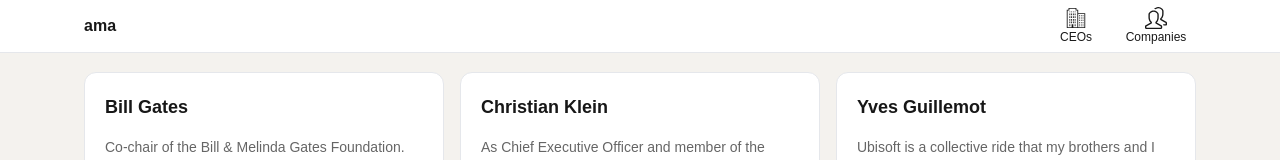
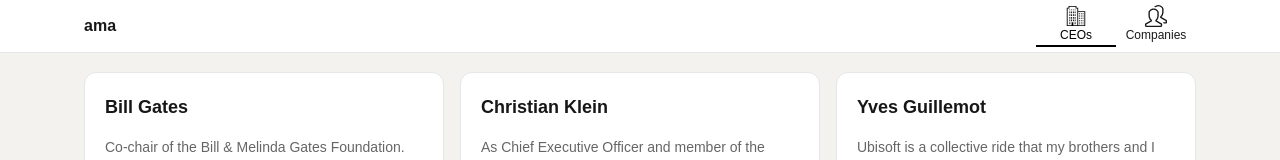
Before and after one commit to ronadabasha/companies-app-nextjs, a Next.js app: page /ceos in a window 1280 px wide. Shown: the top 160 px of the page. Built offline with nearby package versions, Linux system fonts and the light colour scheme; no server answers.

Commit message:
Menu - active item

```diff
--- a/components/Header.tsx
+++ b/components/Header.tsx
@@ -1,3 +1,5 @@
+"use client";
+import { usePathname } from "next/navigation";
 import Link from "next/link";
 import { Companies, People } from "./icons";
 
@@ -15,6 +17,7 @@
 ];
 
 export default function Header() {
+  const pathname = usePathname();
   return (
     <header className="px-4 min-[1125px]:px-0 fixed bg-white w-full left-0 top-0 border-b border-[rgb(140 140 140 / .25)] z-10">
       <nav className="flex justify-between items-center max-w-[1112px] mx-auto">
@@ -26,9 +29,16 @@
             return (
               <li
                 key={item.label}
-                className="inline-block min-w-[80px] text-xs text-black opacity-90"
+                className="inline-block min-w-[80px] text-xs text-black"
               >
-                <Link href={item.path} className="flex flex-col items-center">
+                <Link
+                  href={item.path}
+                  className={`link ${
+                    pathname === item.path
+                      ? "border-black"
+                      : "border-transparent opacity-90"
+                  } border-b-2 flex flex-col items-center pb-[2px]`}
+                >
                   <span>{item.icon}</span>
                   <span>{item.label}</span>
                 </Link>
```
